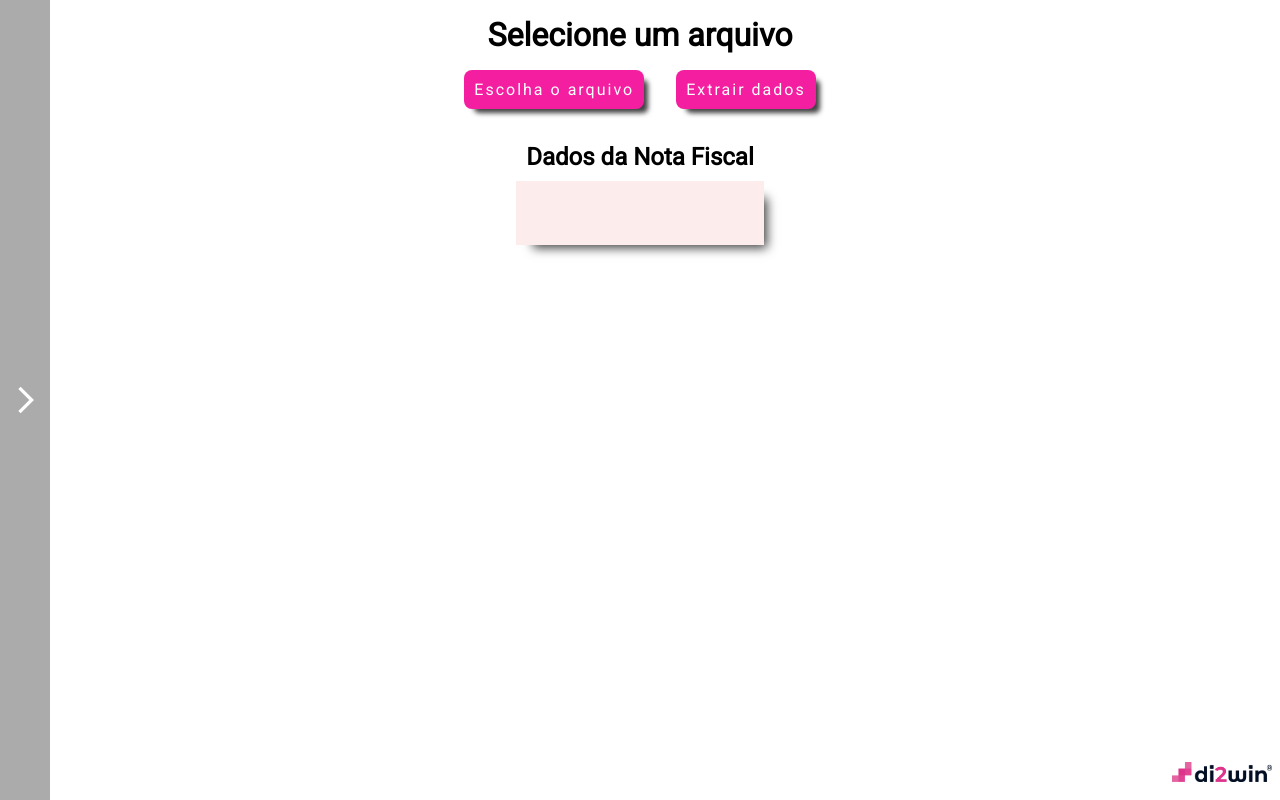
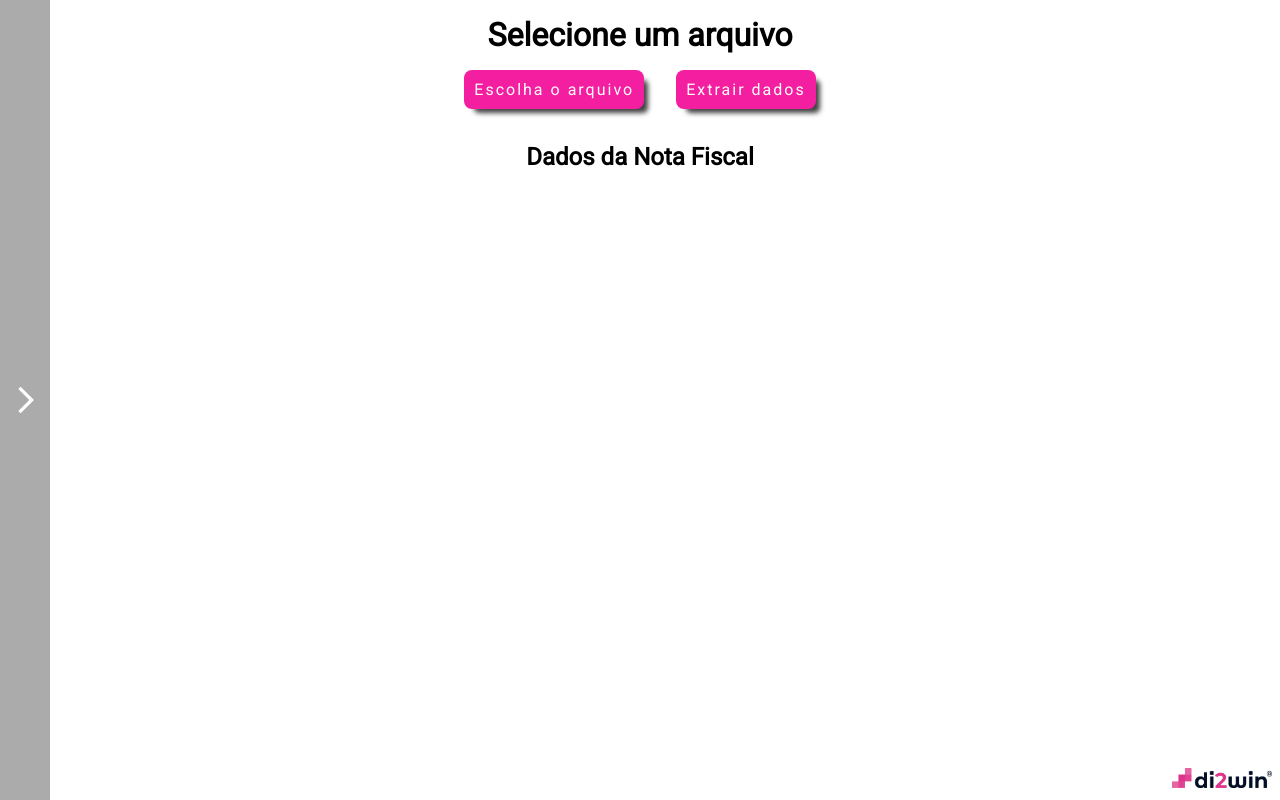
Before and after one commit to RachelDamasceno/Projeto-Integrador, a React (Create React App) app: page / in a window 1280 px wide. Built offline with nearby package versions, Linux system fonts and the light colour scheme.

Commit message:
colocando o padding na table

```diff
--- a/src/App.css
+++ b/src/App.css
@@ -34,7 +34,7 @@
 
 body {
   position: relative;
-  min-height: 94.3vh;
+  min-height: 100vh;
 }
 
 .upload-title {
@@ -103,7 +103,7 @@ body {
 
 .footer {
   position: absolute;
-  top: 100%;
+  bottom: 0;
   width: 100%;
   text-align: end;
   padding: 8px;
@@ -118,10 +118,13 @@ body {
 }
 
 .tabela {
+  border-collapse: collapse;
+  box-shadow: 10px 10px 10px -7px rgba(0, 0, 0, 0.75);
+}
+
+table {
   padding: 32px;
   background-color: #fdecec;
-  border-collapse: collapse;
-  box-shadow: 10px 10px 10px -7px rgba(0, 0, 0, 0.75);
 }
 
 .table-th {
```
